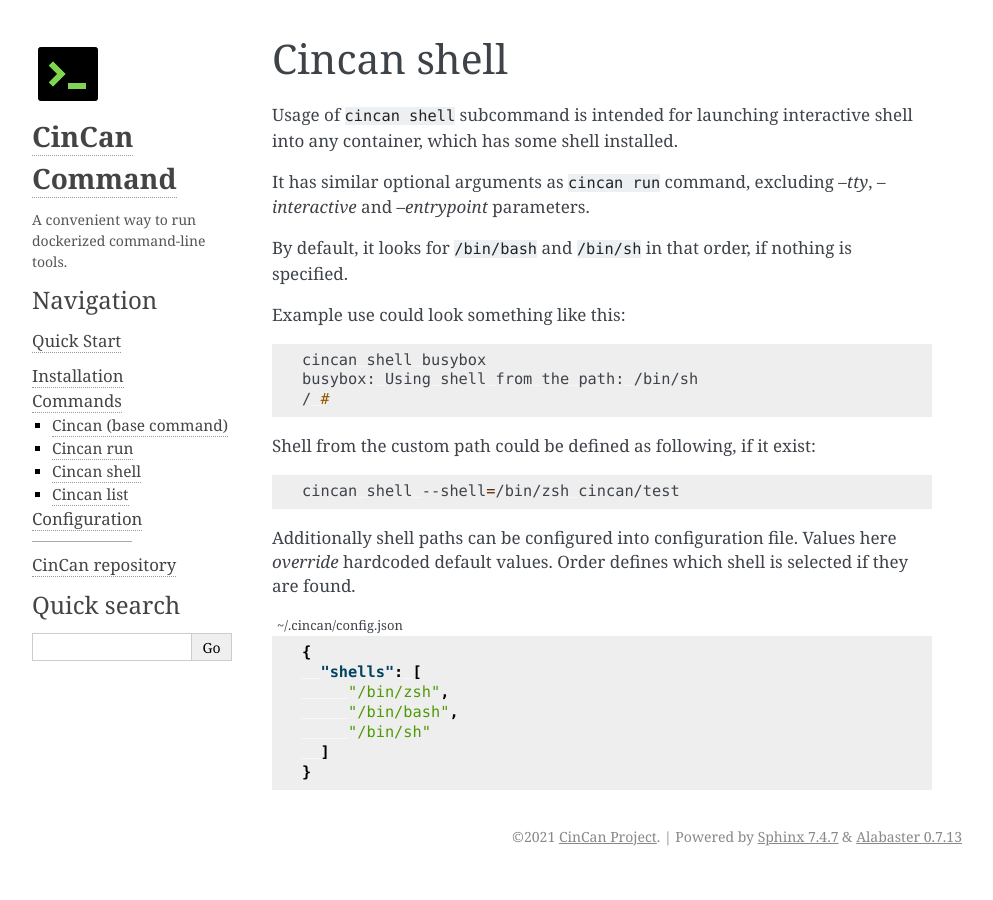
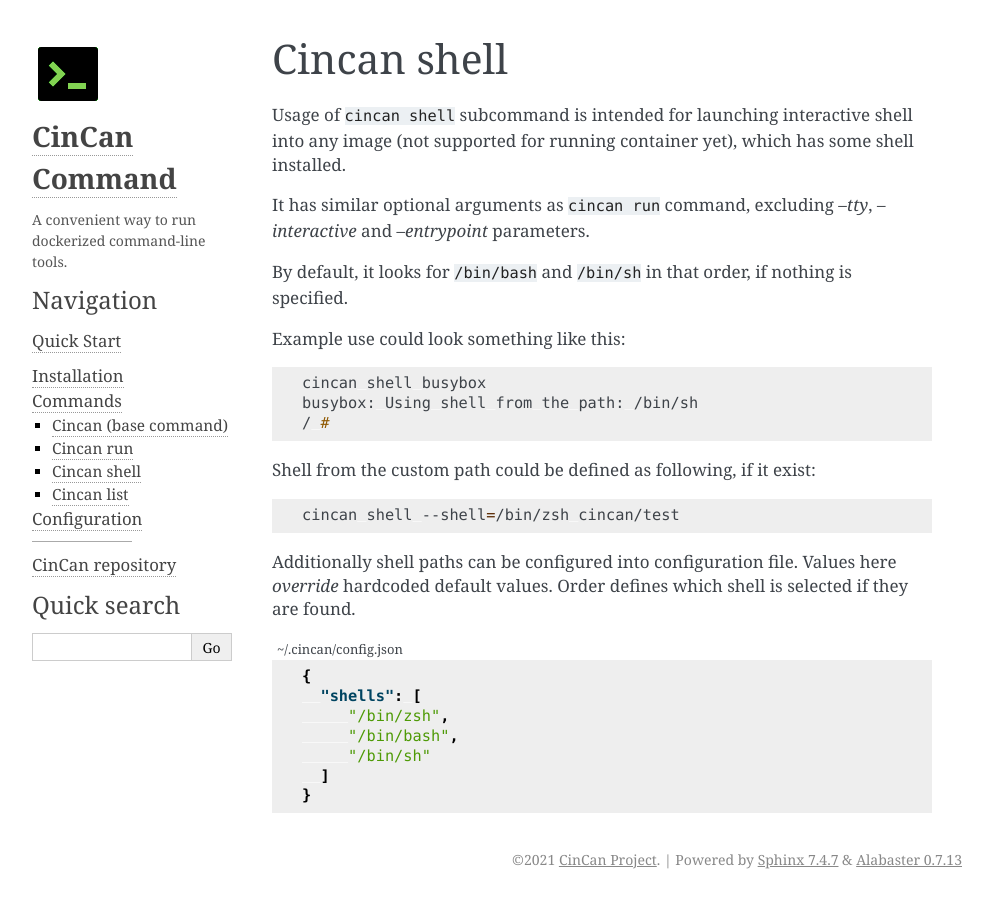
Before and after one commit to cincanproject/cincan-command, a Sphinx documentation site: the page built from docs/commands/cincan_shell.rst, in a window 1280 px wide. Shown: the whole page, without its empty margins (148-1141 px from the left). Built offline with Sphinx 7.4.7, drawn with Linux system fonts in a browser that asks for light colours.

Commit message:
Docs updates

```diff
--- a/docs/commands/cincan_shell.rst
+++ b/docs/commands/cincan_shell.rst
@@ -4,7 +4,7 @@
 Cincan shell
 ##########
 
-Usage of ``cincan shell`` subcommand is intended for launching interactive shell into any container, which has some shell installed.
+Usage of ``cincan shell`` subcommand is intended for launching interactive shell into any image (not supported for running container yet), which has some shell installed.
 
 It has similar optional arguments as ``cincan run`` command, excluding `--tty`, `--interactive` and `--entrypoint` parameters.
 
```
